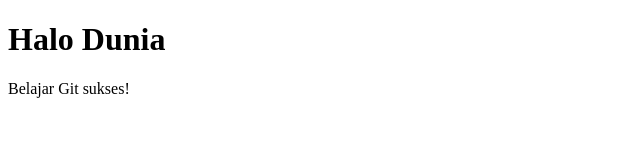
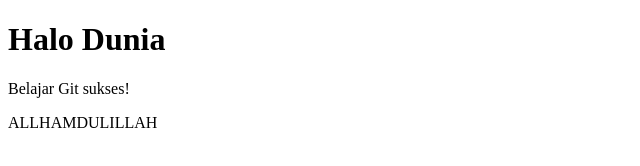
Before and after one commit to edorizki-wq/EdoRizki_241111043, a plain HTML site: page index.html in a window 1280 px wide. Shown: the whole page, without its empty margins (0-640 px from the left). Drawn offline with Linux system fonts and the light colour scheme.

Commit message:
nambah teks ALHAMDULILLAH

```diff
--- a/index.html
+++ b/index.html
@@ -3,5 +3,6 @@
 <body>
   <h1>Halo Dunia</h1>
   <p>Belajar Git sukses!</p>
+  <p>ALLHAMDULILLAH</p>
 </body>
 </html>
```
